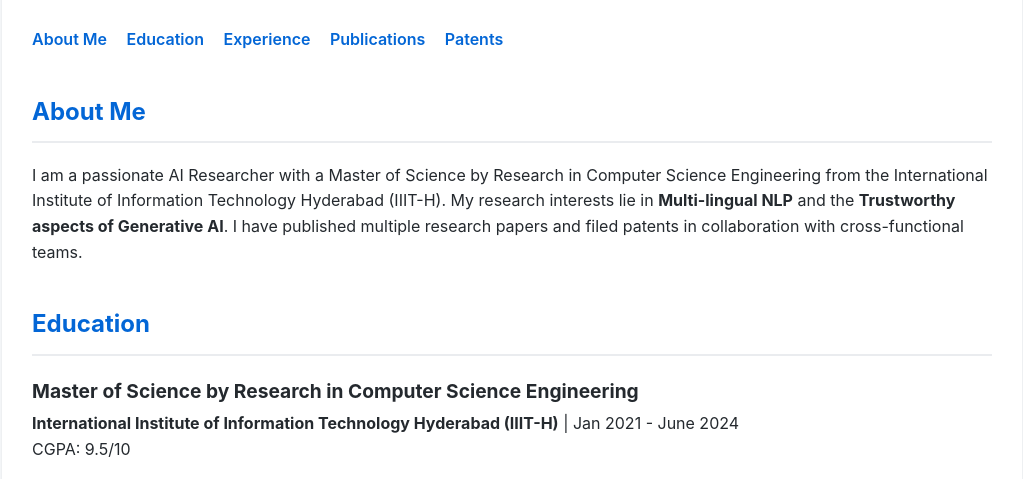
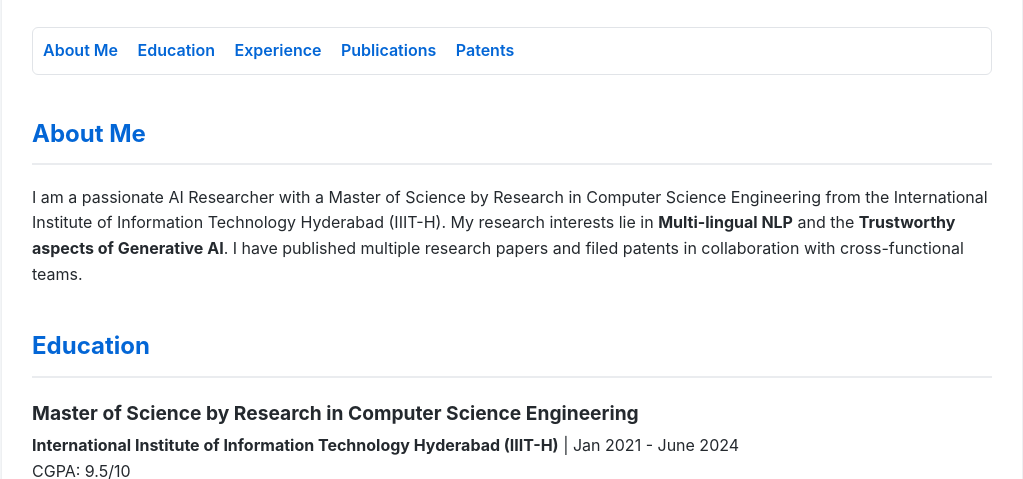
Before and after one commit to gopichand-kanumolu/portfolio, a plain HTML site: page index.html in a window 1280 px wide. Shown: the part 277-756 px from the top of the page, without its empty margins (128-1151 px from the left). Drawn offline with Linux system fonts and the light colour scheme.

Commit message:
Update index.html

```diff
--- a/index.html
+++ b/index.html
@@ -104,7 +104,15 @@
             </div>
         </header>
 
-        <nav class="nav-bar">
+        <!-- <nav class="nav-bar">
+            <a href="#about">About Me</a>
+            <a href="#education">Education</a>
+            <a href="#experience">Experience</a>
+            <a href="#publications">Publications</a>
+            <a href="#patents">Patents</a>
+        </nav> -->
+
+        <nav class="nav-bar" style="border: 1px solid #e1e4e8; padding: 10px; border-radius: 6px;">
             <a href="#about">About Me</a>
             <a href="#education">Education</a>
             <a href="#experience">Experience</a>
```
